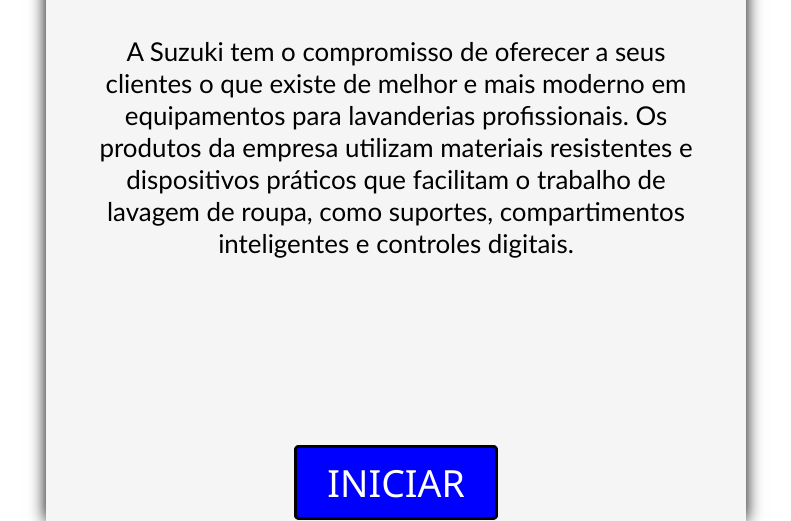
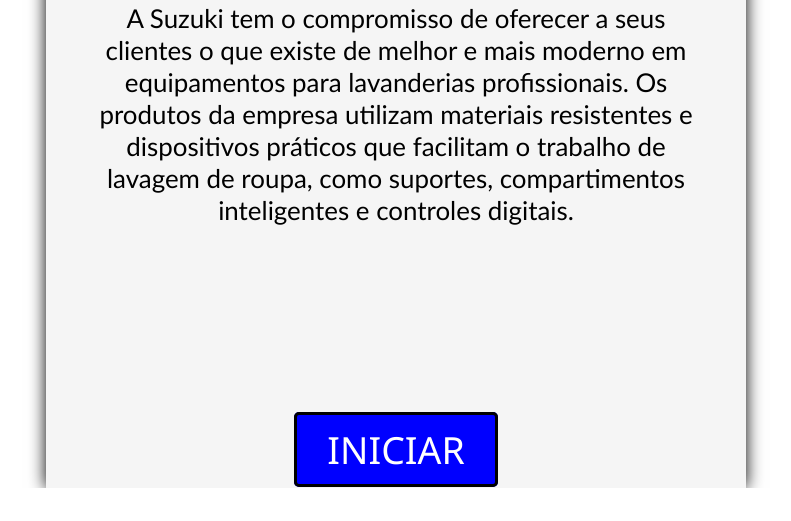
Before and after one commit to igorsimoes222/TelasA22, a plain HTML site: page index.html in a window 1280 px wide. Shown: the part 389-910 px from the top of the page, without its empty margins (244-1035 px from the left). After the commit the page ends 877 px from the top, so only its background shows below. Drawn offline with Linux system fonts and the light colour scheme.

Commit message:
Update index.html

```diff
--- a/index.html
+++ b/index.html
@@ -18,13 +18,14 @@
         <!-- texto dentro da main/section -->
         <main class="container">
             <section>
-                <br>
-<center>
-                <div class="bloco-1"><div class="mexertexto"> A Suzuki tem o compromisso de oferecer a seus clientes o que existe de melhor e
-                    mais
-                    moderno em equipamentos para lavanderias profissionais. Os produtos da empresa utilizam materiais
-                    resistentes e dispositivos práticos que facilitam o trabalho de lavagem de roupa, como suportes,
-                    compartimentos inteligentes e controles digitais.</div></div></center>
+                <center>
+                    <div class="bloco-1">
+                        A Suzuki tem o compromisso de oferecer a seus clientes o que existe de melhor e mais
+                        moderno em equipamentos para lavanderias profissionais. Os produtos da empresa utilizam
+                        materiais
+                        resistentes e dispositivos práticos que facilitam o trabalho de lavagem de roupa, como suportes,
+                        compartimentos inteligentes e controles digitais.</div>
+                </center>
                 <br><br>
                 <br><br>
                 <br><br>
```
